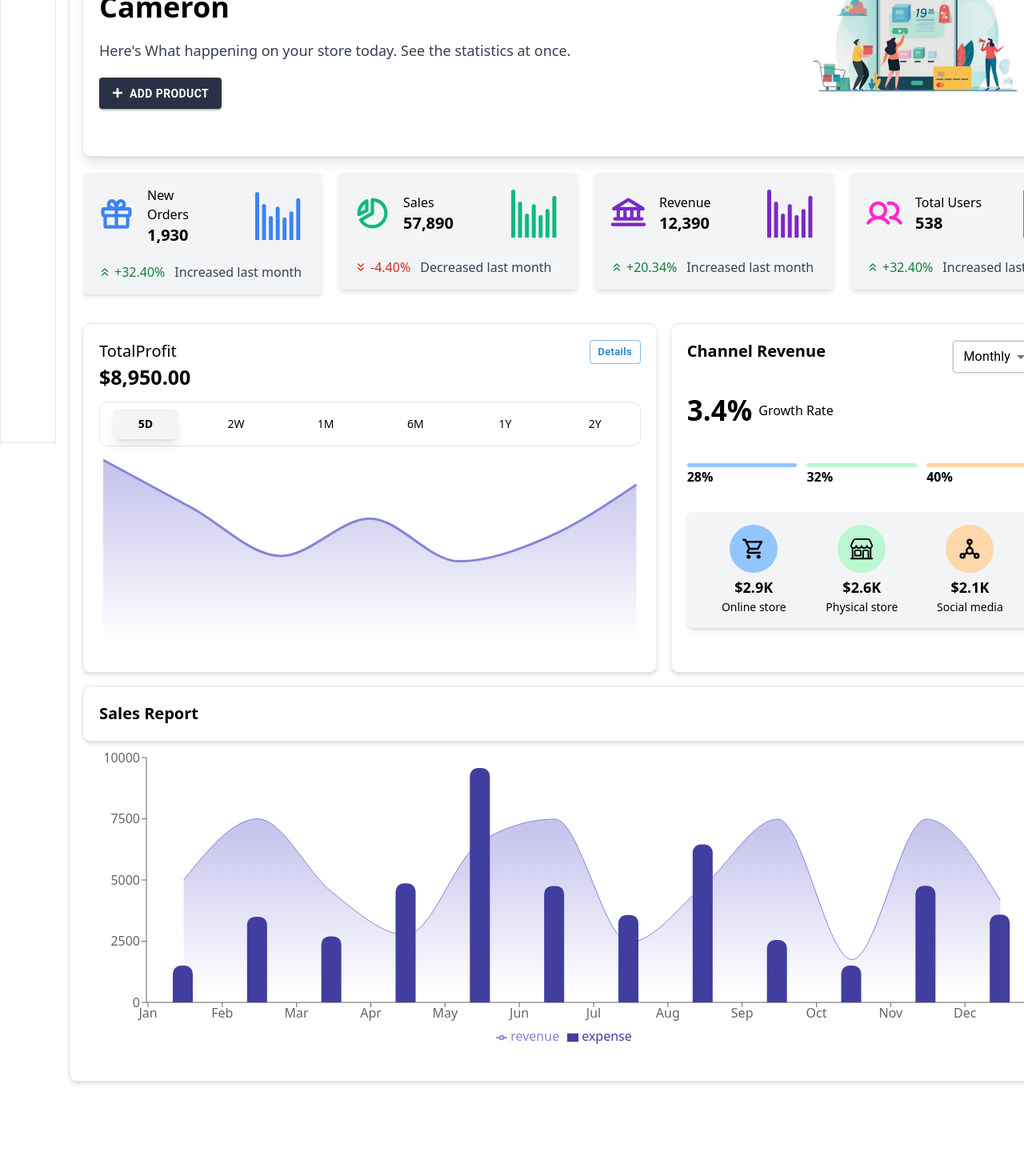
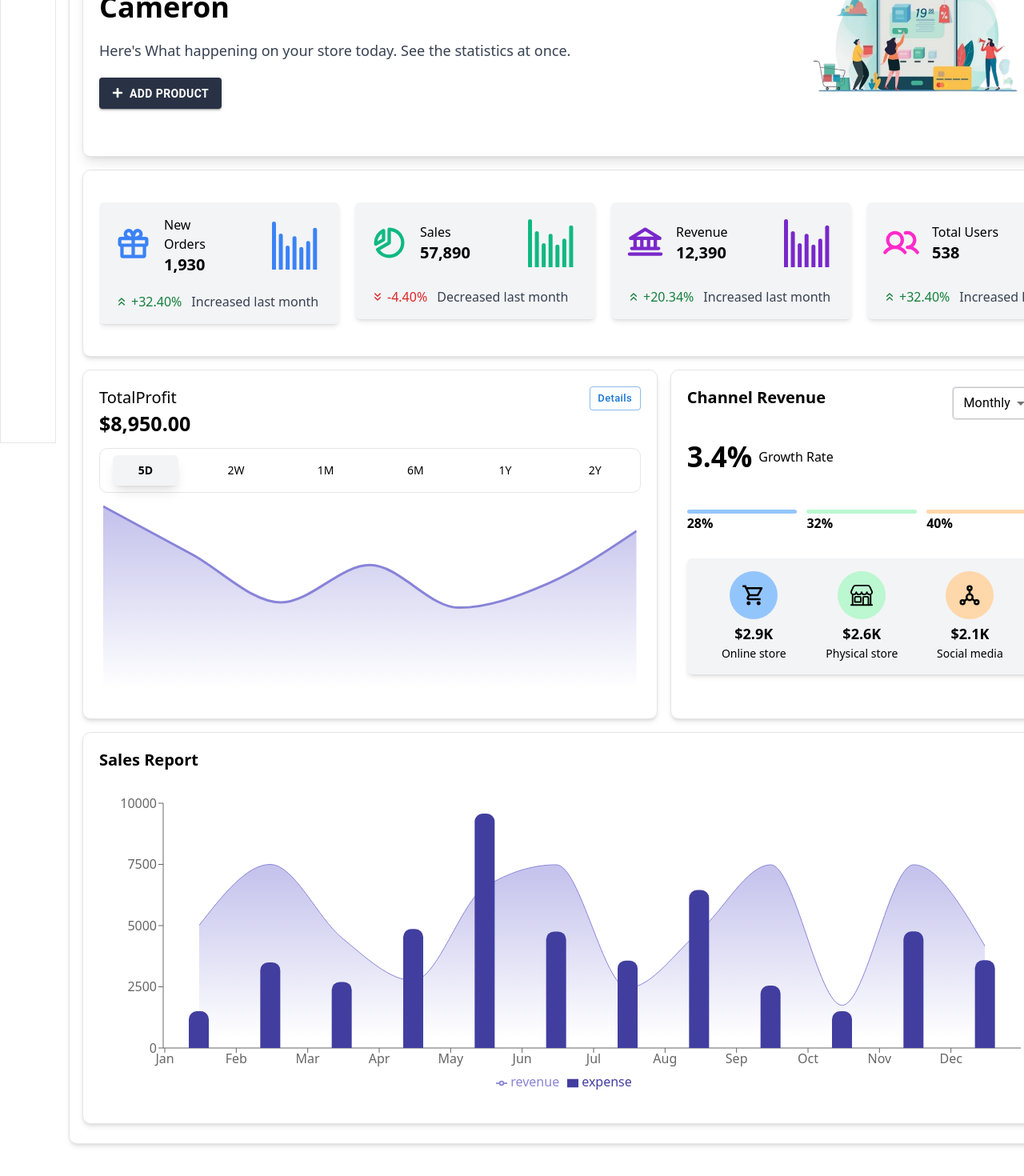
Before and after one commit to preetitaware04/admin-dashboard, a Next.js app: page / in a window 1280 px wide. Shown: the part 246-1716 px from the top of the page at 80% size. Before the commit the page ends 1638 px from the top, so only its background shows below. Built offline with nearby package versions, Linux system fonts and the light colour scheme; some icons are missing.

Commit message:
sales report section done

```diff
--- a/src/app/_components/DashboardCards.jsx
+++ b/src/app/_components/DashboardCards.jsx
@@ -10,8 +10,8 @@ import { Navigation } from "swiper/modules";
 const DashboardCards = () => {
   const swiperRef = useRef(null);
   return (
-    <section>
-      <div className="flex gap-4 justify-between">
+    <section className="my-4">
+      <div className="card dark:border-gray-700 p-5 px-5 shadow-md dark:shadow-gray-700 rounded-md flex gap-4 justify-between">
         <Swiper
           ref={swiperRef}
           spaceBetween={20}
--- a/src/app/_components/SalesReport.jsx
+++ b/src/app/_components/SalesReport.jsx
@@ -20,7 +20,6 @@ const SalesReport = () => {
     <section>
       <div className="card dark:border-gray-700 p-5 px-5 shadow-md dark:shadow-gray-700 rounded-md flex flex-col gap-5">
         <h2 className="text-xl font-bold">Sales Report</h2>
-      </div>
         <div className="w-full h-[400px]">
           <ResponsiveContainer width="100%" height="100%">
             <ComposedChart
@@ -60,6 +59,7 @@ const SalesReport = () => {
             </ComposedChart>
           </ResponsiveContainer>
         </div>
+      </div>
     </section>
   );
 };
--- a/src/app/globals.css
+++ b/src/app/globals.css
@@ -47,3 +47,16 @@ body {
   border: 1px solid rgba(0, 0, 0, 0.1);
   border-radius: 10px;
 }
+
+.dark .MuiSelect-root {
+  color: #fff !important;
+}
+.dark .MuiSelect-root fieldset {
+  border-color: rgba(255, 255, 255, 0.2) !important;
+}
+.dark .MuiPaper-elevation {
+  background-color: #25252a !important;
+}
+.dark .MuiPaper-elevation *{
+  color:rgba(255, 255, 255, 0.8) !important;
+}
```
Lines whose indentation alone changed are shown as unchanged.
